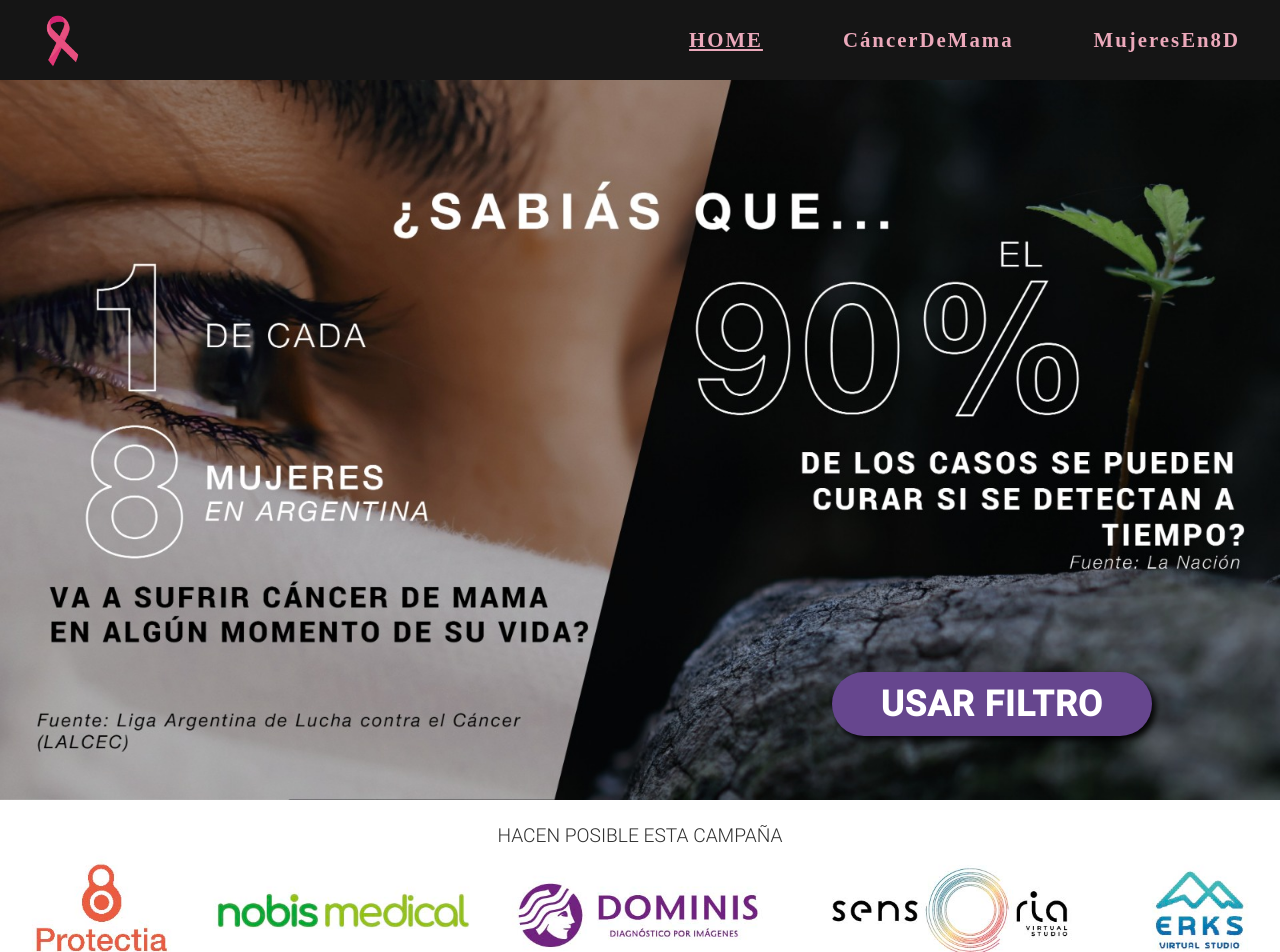
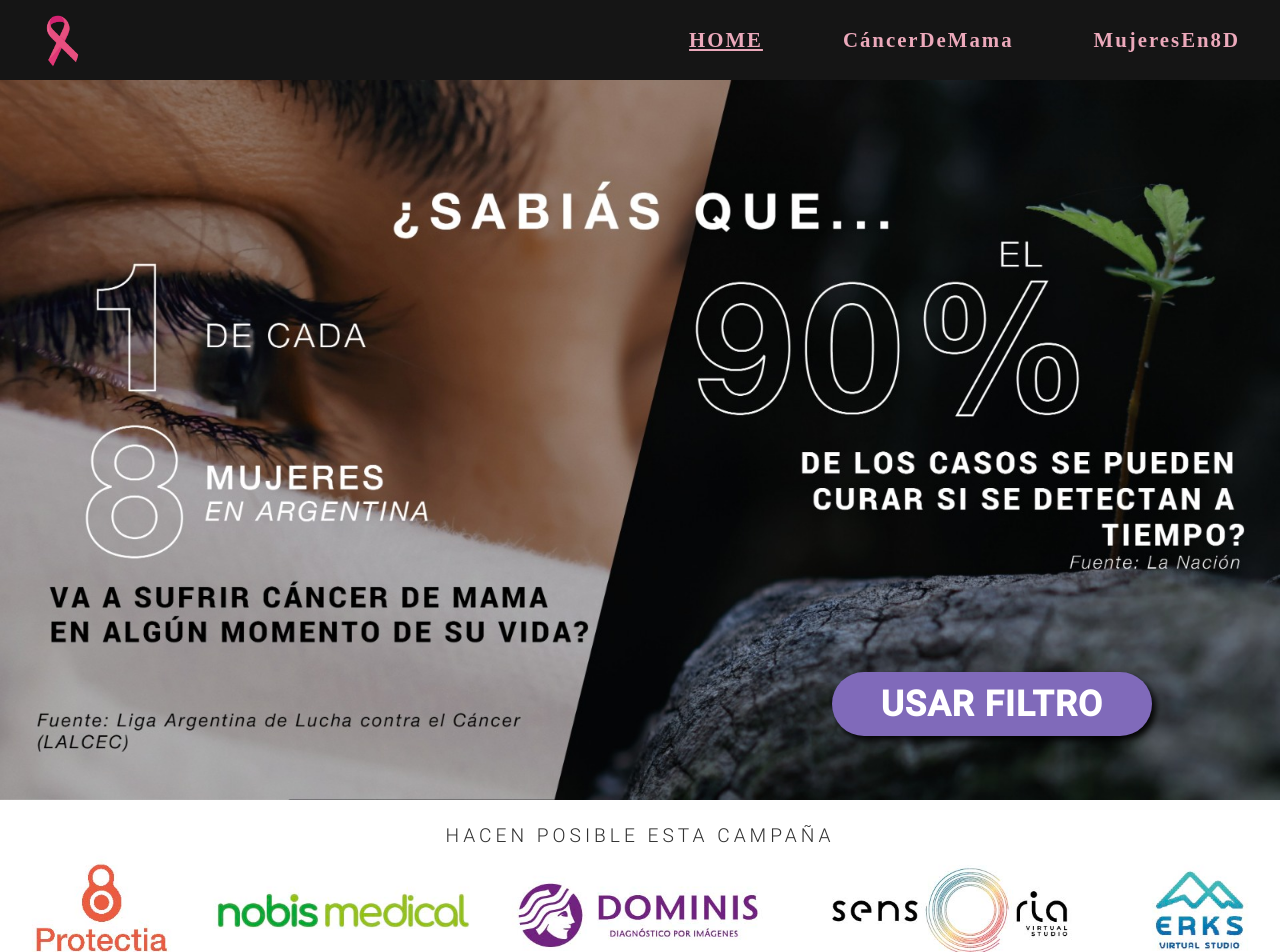
Before and after one commit to karincaceres/mujeresen8d, a React (Create React App) app: page / in a window 1280 px wide. Shown: the top 952 px of the page. Built offline with nearby package versions, Linux system fonts and the light colour scheme; a web font is replaced by a local one.

Commit message:
Add files via upload

```diff
--- a/src/pages/FloatingButton.js
+++ b/src/pages/FloatingButton.js
@@ -21,7 +21,7 @@ const FloatingButton = () => {
           height: widthScreen ? '8vh' : '6vh',
           borderRadius: '57px',
           boxShadow: '4px 4px 6px 0 rgba(0, 0, 0, 0.93)',
-          backgroundColor: '#66468e',
+          backgroundColor: '#806ABA',
           position: 'fixed',
           bottom: widthScreen ? '8vh' : '5vh',
           right: widthScreen ?'10vw':'5vw',
--- a/src/pages/Home.js
+++ b/src/pages/Home.js
@@ -17,7 +17,7 @@ import imagecancer1 from '../assets/imgs/SLIDEScanceryM8D-07.jpeg';
 import imagecancer2 from '../assets/imgs/SLIDEScanceryM8D-08.png';
 import imagecancer1R from '../assets/imgs/SLIDEmobileM8D-44.jpeg'
 import imagecancer2R from '../assets/imgs/SLIDEmobileM8D-45.png'
-import creador from '../assets/imgs/creadorpor-09.jpg'
+import creador from '../assets/imgs/creadapor-09.jpg'
 import './styles.css';
 
 function Home() {
@@ -64,7 +64,7 @@ function Home() {
                 textAlign: 'center', // Center-align the text
             }}
             >
-            <span className="Hacen-posible-esta-campaa" style={{ fontSize: widthScreen ? '1.2em' : '0.6em' }}>
+            <span className="Hacen-posible-esta-campaa" style={{ fontSize: widthScreen ? '1.2em' : '0.6em',letterSpacing: 4}}>
                 HACEN POSIBLE ESTA CAMPAÑA
             </span>
         </div>
--- a/src/pages/Page2.js
+++ b/src/pages/Page2.js
@@ -17,10 +17,10 @@ function Page2() {
  let initialVideo
 
   if (widthScreen) {
-    initialVideo = 'https://www.youtube.com/embed/WcY0DaRjK4s?autoplay=1';
+    initialVideo = 'https://www.youtube.com/embed/wRqJxwcver8?autoplay=1';
 
   } else {
-    initialVideo = 'https://www.youtube.com/embed/WcY0DaRjK4s?autoplay=1';
+    initialVideo = 'https://www.youtube.com/embed/wRqJxwcver8?autoplay=1';
 
   }
   // Estado para rastrear el video actual y la imagen
```
